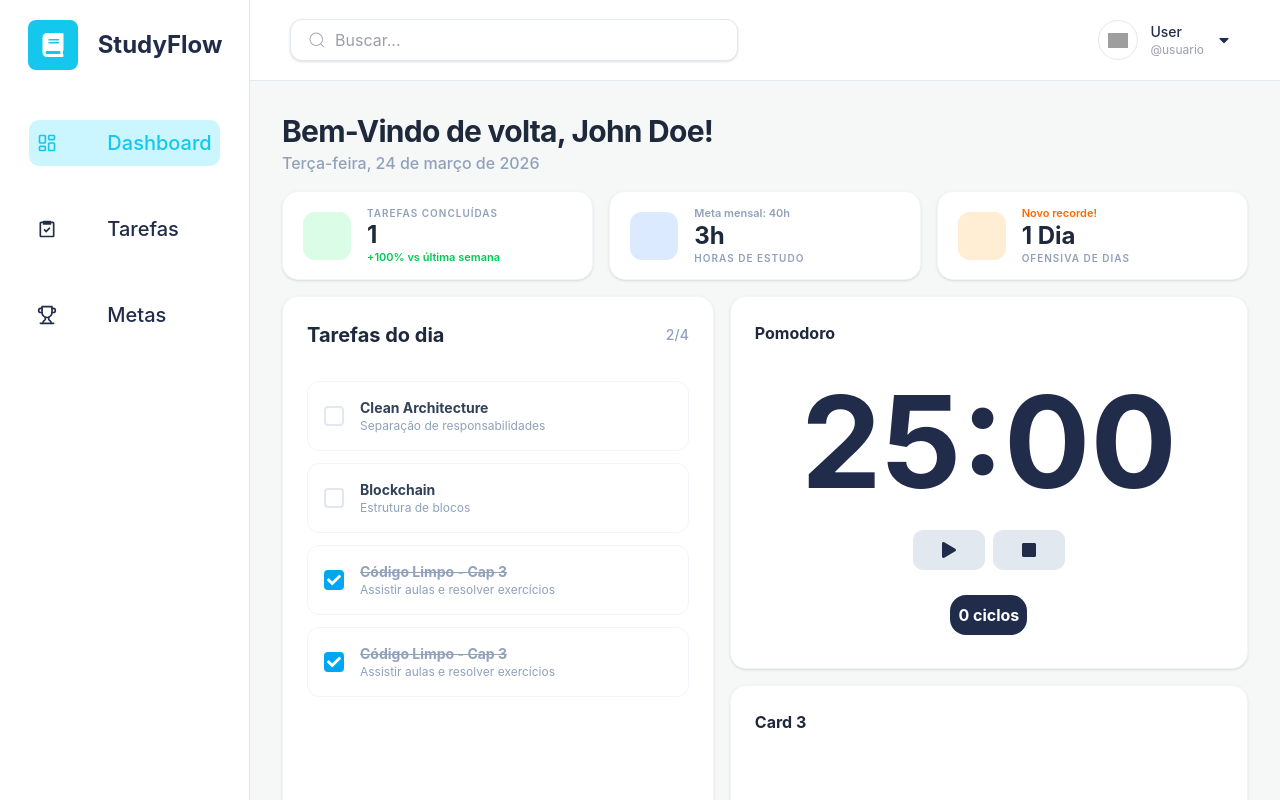
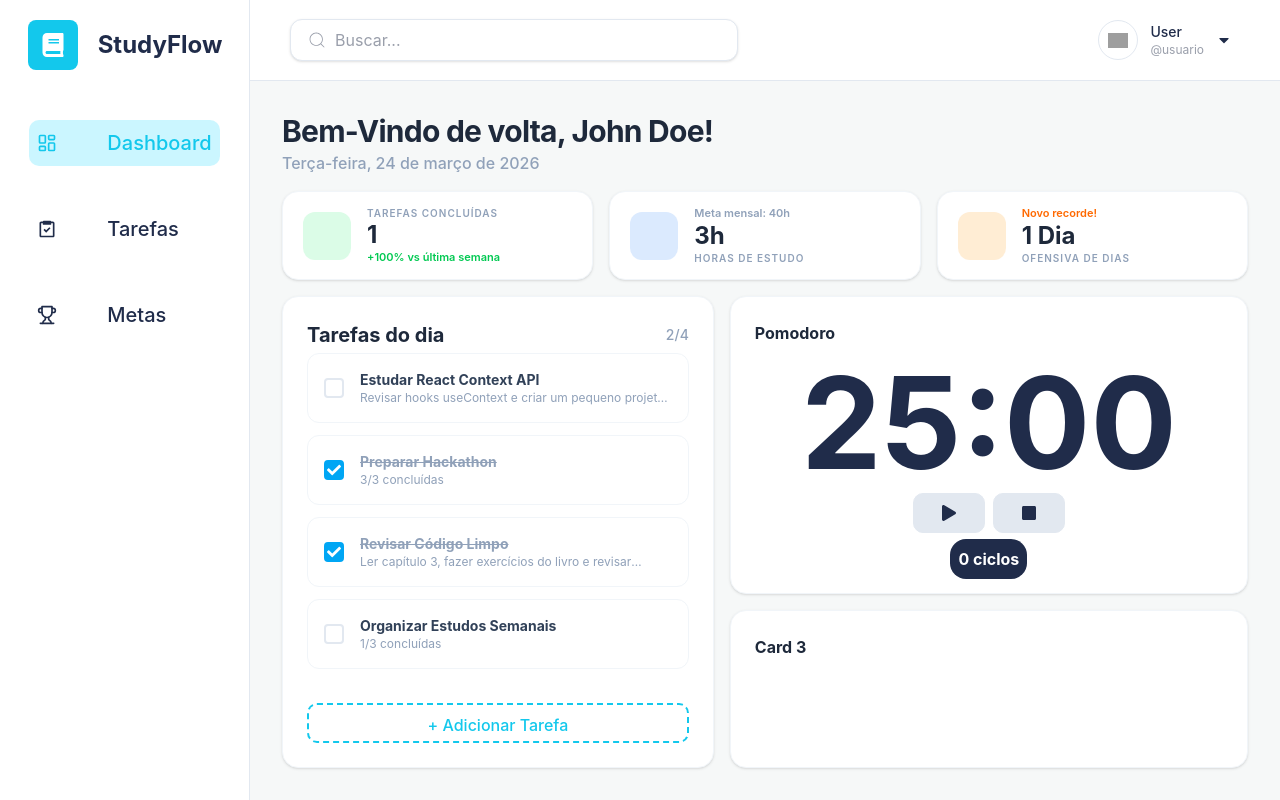
Before and after one commit to MadureiraHenrique/StudyPlanning, a Next.js app in the folder src/frontend/: page / in a window 1280 px wide. Built offline with nearby package versions, Linux system fonts and the light colour scheme; grey boxes are pictures that could not be loaded.

Commit message:
inserindo pagina de edicao estilo notion, adicionando as subtasks e logica do front para apresenta-las

```diff
--- a/src/frontend/app/layout.tsx
+++ b/src/frontend/app/layout.tsx
@@ -3,7 +3,7 @@ import { Inter } from "next/font/google";
 import "./globals.css";
 import { Sidebar } from "@/components/layout/sidebar";
 import { Header } from "@/components/layout/header";
-import { SidebarProvider } from "@/contexts/sidebar-context";
+import { Providers } from "@/providers/providers";
 
 const inter = Inter({ subsets: ["latin"], variable: "--font-inter" });
 
@@ -20,7 +20,7 @@ export default function RootLayout({
   return (
     <html lang="pt-BR" className={`${inter.variable} h-full antialiased`}>
       <body className="h-full bg-[#f8fafc]">
-        <SidebarProvider>
+        <Providers>
           <div className="flex h-full">
             <Sidebar />
             <div className="flex-1 flex flex-col">
@@ -28,7 +28,7 @@ export default function RootLayout({
               <main className="flex-1 overflow-auto p-8">{children}</main>
             </div>
           </div>
-        </SidebarProvider>
+        </Providers>
       </body>
     </html>
   );
--- a/src/frontend/app/page.tsx
+++ b/src/frontend/app/page.tsx
@@ -2,14 +2,15 @@
 
 import { StatCard } from "@/components/ui/heder-stat-card";
 import { TaskList } from "@/components/layout/taskList";
-import { useState } from "react";
+import { useContext, useState } from "react";
 import { TaskForms } from "@/components/forms/task-forms";
 import { Card } from "@/components/ui/cards-components";
 import { Pomodoro } from "@/components/pomodoro/pomodoro";
+import { OpenModal } from "@/contexts/modal-edit-context";
 
 export default function DashboardPage() {
   const [showForm, setShowForm] = useState(false);
-
+  useContext(OpenModal);
   return (
     <div className="flex flex-col gap-4 h-full">
       <div className="flex flex-col gap-0.5">
--- a/src/frontend/app/tasks/page.tsx
+++ b/src/frontend/app/tasks/page.tsx
@@ -2,8 +2,10 @@
 import { TaskForms } from "@/components/forms/task-forms";
 import { GridTask } from "@/components/task/grid-task";
 import { ListTask } from "@/components/task/list-task";
+import { ModalEdit } from "@/components/task/modal-edit";
 import { TaskCategories } from "@/components/task/task-category";
-import { useState } from "react";
+import { OpenModal } from "@/contexts/modal-edit-context";
+import { useContext, useState } from "react";
 
 type dataProps = handleSubmitProps;
 
--- a/src/frontend/components/layout/taskList.tsx
+++ b/src/frontend/components/layout/taskList.tsx
@@ -1,60 +1,123 @@
+"use client";
 import { FaCheck } from "react-icons/fa";
 import { ButtonComponent } from "../ui/button-component";
+import { useContext } from "react";
+import { OpenModal } from "@/contexts/modal-edit-context";
+import { ModalEdit } from "../task/modal-edit";
 
 type TaskListProps = {
   setShowForm: React.Dispatch<React.SetStateAction<boolean>>;
 };
 
 export function TaskList({ setShowForm }: TaskListProps) {
+  const context = useContext(OpenModal);
+
+  if (!context) return null;
+
+  const { openModal, toggleModal } = context;
+
   const tasks = [
     {
-      id: 0,
-      title: "Clean Architecture",
-      sub: "Separação de responsabilidades",
-      done: false,
+      id: 1,
+      title: "Estudar React Context API",
+      description:
+        "Revisar hooks useContext e criar um pequeno projeto de teste",
+      subtasks: [],
+      category: "Estudos",
+      status: "pending",
     },
-    { id: 1, title: "Blockchain", sub: "Estrutura de blocos", done: false },
     {
       id: 2,
-      title: "Código Limpo - Cap 3",
-      sub: "Assistir aulas e resolver exercícios",
-      done: true,
+      title: "Preparar Hackathon",
+      description: "",
+      subtasks: [
+        { id: 1, title: "Criar repositório Git", done: true },
+        { id: 2, title: "Configurar TailwindCSS", done: true },
+        { id: 3, title: "Configurar Context para Tasks", done: true },
+      ],
+      category: "Projeto",
+      status: "done",
     },
     {
       id: 3,
-      title: "Código Limpo - Cap 3",
-      sub: "Assistir aulas e resolver exercícios",
-      done: true,
+      title: "Revisar Código Limpo",
+      description:
+        "Ler capítulo 3, fazer exercícios do livro e revisar anotações",
+      subtasks: [],
+      category: "Leitura",
+      status: "done",
+    },
+    {
+      id: 4,
+      title: "Organizar Estudos Semanais",
+      description: "",
+      subtasks: [
+        { id: 1, title: "Planejar segunda-feira", done: true },
+        { id: 2, title: "Planejar terça-feira", done: false },
+        { id: 3, title: "Planejar quarta-feira", done: false },
+      ],
+      category: "Planejamento",
+      status: "pending",
     },
   ];
 
   return (
-    <div className="bg-white p-6 rounded-2xl border border-slate-100 shadow-sm flex flex-col h-150 gap-1">
+    <div className="bg-white p-6 rounded-2xl border border-slate-100 shadow-sm flex flex-col  gap-1">
       <div className="flex justify-between items-center mb-4">
         <h2 className="text-xl font-bold text-[#1E293B]">Tarefas do dia</h2>
         <span className="text-sm text-slate-400 font-medium">
-          {tasks.filter((task) => task.done === true).length}/{tasks.length}
+          {tasks.filter((task) => task.status === "done").length}/{tasks.length}
         </span>
       </div>
-      <br />
-      <div className="flex flex-col gap-3 flex-1 overflow-auto ">
+
+      <div className="flex flex-col gap-3 flex-1 overflow-auto">
         {tasks.map((task) => (
           <div
             key={task.id}
             className="flex items-center gap-4 p-4 rounded-xl border border-slate-100 hover:bg-slate-50 transition-all cursor-pointer"
+            onClick={() =>
+              toggleModal({
+                title: task.title,
+                category: task.category,
+                status: task.status,
+                description: task.description,
+                subtasks: task.subtasks,
+              })
+            }
           >
             <div
-              className={`w-5 h-5 rounded border-2 flex items-center justify-center shrink-0 ${task.done ? "bg-sky-500 border-sky-500" : "border-slate-200"}`}
+              className={`w-5 h-5 rounded border-2 flex items-center justify-center shrink-0 ${
+                task.status === "done"
+                  ? "bg-sky-500 border-sky-500"
+                  : "border-slate-200"
+              }`}
             >
-              {task.done && <FaCheck className="text-white text-sm" />}
+              {task.status === "done" && (
+                <FaCheck className="text-white text-sm" />
+              )}
             </div>
+
             <div className="flex-1">
               <p
-                className={`text-sm font-bold ${task.done ? "text-slate-400 line-through" : "text-slate-700"}`}
+                className={`text-sm font-bold ${
+                  task.status === "done"
+                    ? "text-slate-400 line-through"
+                    : "text-slate-700"
+                }`}
               >
                 {task.title}
               </p>
-              <p className="text-xs text-slate-400">{task.sub}</p>
+
+              {task.subtasks.length > 0 ? (
+                <p className="text-xs text-slate-400">
+                  {task.subtasks.filter((s) => s.done).length}/
+                  {task.subtasks.length} concluídas
+                </p>
+              ) : task.description ? (
+                <p className="text-xs text-slate-400 line-clamp-1">
+                  {task.description}
+                </p>
+              ) : null}
             </div>
           </div>
         ))}
@@ -66,6 +129,8 @@ export function TaskList({ setShowForm }: TaskListProps) {
       >
         + Adicionar tarefa
       </ButtonComponent>
+
+      {openModal && <ModalEdit />}
     </div>
   );
 }
--- /dev/null
+++ b/src/frontend/components/task/modal-edit.tsx
@@ -0,0 +1,160 @@
+"use client";
+import { FaX } from "react-icons/fa6";
+import { ButtonComponent } from "../ui/button-component";
+import { TextHeaderComponent } from "../ui/text-header-component";
+import { useContext, useEffect, useState } from "react";
+import { OpenModal } from "@/contexts/modal-edit-context";
+import { InputComponent } from "../ui/input-component";
+import { IoMdRemoveCircleOutline } from "react-icons/io";
+import { FaCheck } from "react-icons/fa";
+import { title } from "process";
+
+type Subtask = {
+  id: number;
+  title: string;
+  done: boolean;
+};
+
+export const ModalEdit = () => {
+  const context = useContext(OpenModal);
+  const [subtasks, setSubtasks] = useState<Subtask[]>([]);
+
+  if (!context) return null;
+
+  const { openModal, setOpenModal, taskData } = context;
+
+  if (!openModal) return null;
+  console.log(taskData);
+
+  useEffect(() => {
+    if (taskData?.subtasks) {
+      setSubtasks(taskData.subtasks);
+    }
+  }, [taskData]);
+
+  function handleSubtaskChange(value: string, index: number) {
+    setSubtasks((prev) =>
+      prev.map((item, i) => (i === index ? { ...item, title: value } : item)),
+    );
+  }
+  //alterar forma do id
+  function addSubtask() {
+    setSubtasks((prev) => [
+      ...prev,
+      { id: Date.now(), title: "", done: false },
+    ]);
+  }
+
+  function removeSubtask(index: number) {
+    setSubtasks((prev) => prev.filter((_, i) => i !== index));
+  }
+
+  function toggleDone(index: number) {
+    setSubtasks((prev) =>
+      prev.map((item, i) =>
+        i === index ? { ...item, done: !item.done } : item,
+      ),
+    );
+  }
+
+  //criar funcao para dar update no back
+  //limitar numero de caracteres do description
+
+  return (
+    <div className="z-50 bg-black/50 inset-0 fixed flex items-center justify-center">
+      <div className="flex flex-col w-[90%] h-[95%] bg-white p-10 rounded gap-2 ">
+        <div className="flex items-center justify-between w-full">
+          <p className="text-(--color-hover) font-bold">Atualizar tarefa:</p>
+          <button
+            className="flex text-xl hover:bg-(--color-hover) transition p-2 rounded-3xl cursor-pointer hover:text-white"
+            onClick={() => setOpenModal(false)}
+          >
+            <FaX />
+          </button>
+        </div>
+        <div className="flex justify-between items-center w-full h-20">
+          <div className="flex flex-col items-start gap-2">
+            <TextHeaderComponent title={taskData?.title} />
+            <div className="flex items-center gap-10">
+              <p className="bg-yellow-50 p-1 rounded-xl font-bold text-yellow-300">
+                {taskData?.category}
+              </p>
+
+              <p className="font-medium text-(--color-text-secondary)">
+                Status: <span>{taskData?.status}</span>
+              </p>
+            </div>
+          </div>
+
+          <div className="flex gap-10">
+            <ButtonComponent customize="default">Arquivar</ButtonComponent>
+
+            <ButtonComponent customize="primary" className="w-40">
+              Salvar
+            </ButtonComponent>
+          </div>
+        </div>
+
+        <div className="flex flex-col w-full h-full min-h-0 p-2 rounded border border-(--color-border)">
+          <p className="text-(--color-text-secondary) text-xl">
+            {taskData?.subtasks && taskData.subtasks.length > 0
+              ? "SubTasks:"
+              : "Descrição:"}
+          </p>
+          {taskData?.subtasks && taskData.subtasks.length > 0 ? (
+            <div className="w-full flex flex-col gap-2">
+              {subtasks.map((subtask, index) => (
+                <div key={index} className="flex items-center gap-2">
+                  <div
+                    className={`w-5 h-5 rounded border-2 flex items-center justify-center shrink-0 cursor-pointer ${
+                      subtask.done
+                        ? "bg-sky-500 border-sky-500"
+                        : "border-slate-200"
+                    }`}
+                    onClick={() => toggleDone(index)}
+                  >
+                    {subtask.done && <FaCheck className="text-white text-sm" />}
+                  </div>
+                  <InputComponent
+                    variant="subtask"
+                    placeholder={`Sub-task ${index + 1}`}
+                    value={subtask.title}
+                    onChange={(e) => handleSubtaskChange(e.target.value, index)}
+                    required
+                  >
+                    <IoMdRemoveCircleOutline
+                      className="cursor-pointer text-2xl text-(--color-primary) hover:text-(--text-primary) transition"
+                      onClick={() => removeSubtask(index)}
+                    />
+                  </InputComponent>
+                </div>
+              ))}
+              <button
+                type="button"
+                onClick={addSubtask}
+                className="text-sm text-(--color-primary) hover:underline cursor-pointer p-1"
+              >
+                + Adicionar sub-tarefa
+              </button>
+            </div>
+          ) : (
+            <div
+              className="
+              w-full flex-1 min-h-0
+              overflow-y-auto
+              outline-none
+              wrap-break-word
+              whitespace-pre-wrap
+              p-2
+            "
+              contentEditable="true"
+              dangerouslySetInnerHTML={{
+                __html: taskData?.description || "",
+              }}
+            />
+          )}
+        </div>
+      </div>
+    </div>
+  );
+};
--- a/src/frontend/components/ui/text-header-component.tsx
+++ b/src/frontend/components/ui/text-header-component.tsx
@@ -1,5 +1,5 @@
 type TextHeaderComponent = {
-  title: string;
+  title: string | undefined;
   subtitle?: string;
 };
 
--- /dev/null
+++ b/src/frontend/contexts/modal-edit-context.tsx
@@ -0,0 +1,45 @@
+"use client";
+import React, { createContext, useState } from "react";
+
+type Task = {
+  title: string;
+  category: string;
+  status: string;
+  description?: string;
+  subtasks?: Subtask[];
+};
+type Props = {
+  children: React.ReactNode;
+};
+type Subtask = {
+  id: number;
+  title: string;
+  done: boolean;
+};
+
+type OpenModalContextType = {
+  openModal: boolean;
+  setOpenModal: React.Dispatch<React.SetStateAction<boolean>>;
+  toggleModal: (task: Task) => void;
+  taskData: Task | null;
+};
+
+export const OpenModal = createContext<OpenModalContextType | null>(null);
+
+export const ModalEditContext = ({ children }: Props) => {
+  const [openModal, setOpenModal] = useState(false);
+  const [taskData, setTaskData] = useState<Task | null>(null);
+
+  function toggleModal(task: Task) {
+    setTaskData(task);
+    setOpenModal(true);
+  }
+
+  return (
+    <OpenModal.Provider
+      value={{ openModal, setOpenModal, toggleModal, taskData }}
+    >
+      {children}
+    </OpenModal.Provider>
+  );
+};
--- /dev/null
+++ b/src/frontend/providers/providers.tsx
@@ -0,0 +1,12 @@
+"use client";
+
+import { SidebarProvider } from "@/contexts/sidebar-context";
+import { ModalEditContext } from "@/contexts/modal-edit-context";
+
+export function Providers({ children }: { children: React.ReactNode }) {
+  return (
+    <SidebarProvider>
+      <ModalEditContext>{children}</ModalEditContext>
+    </SidebarProvider>
+  );
+}
```
